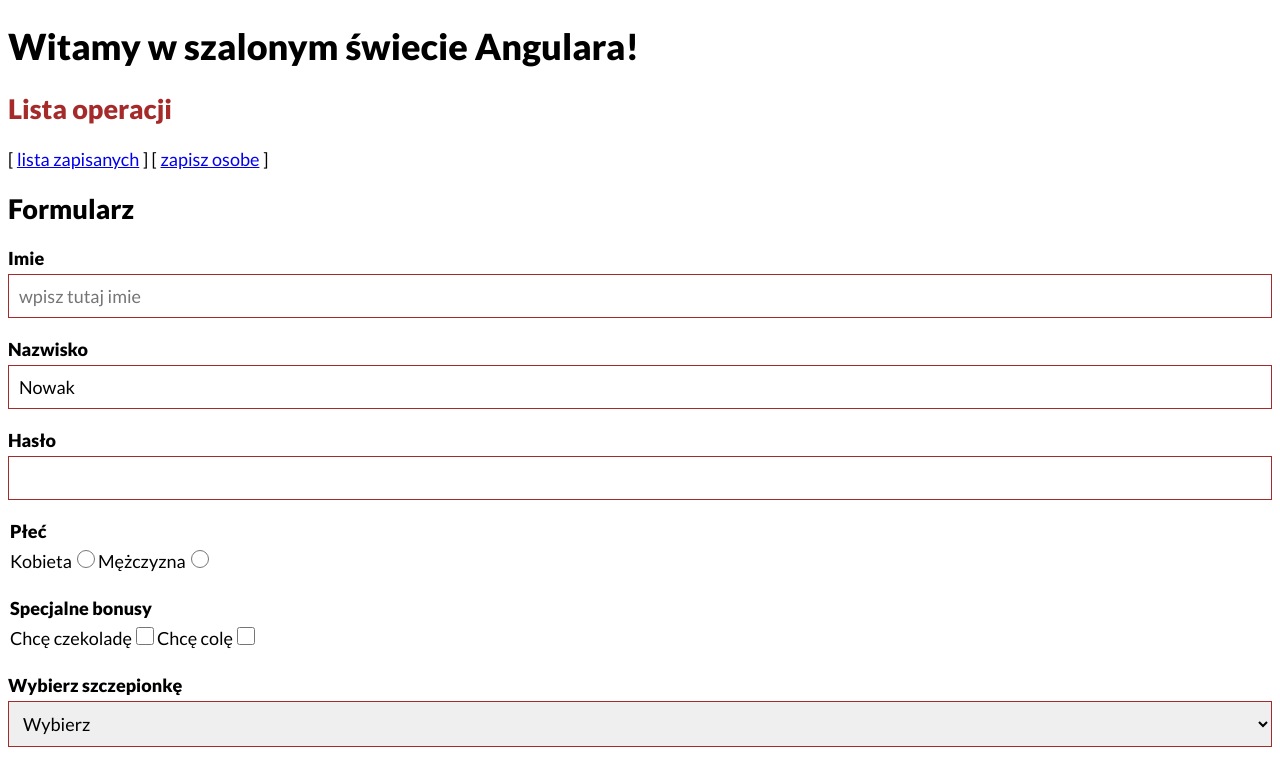
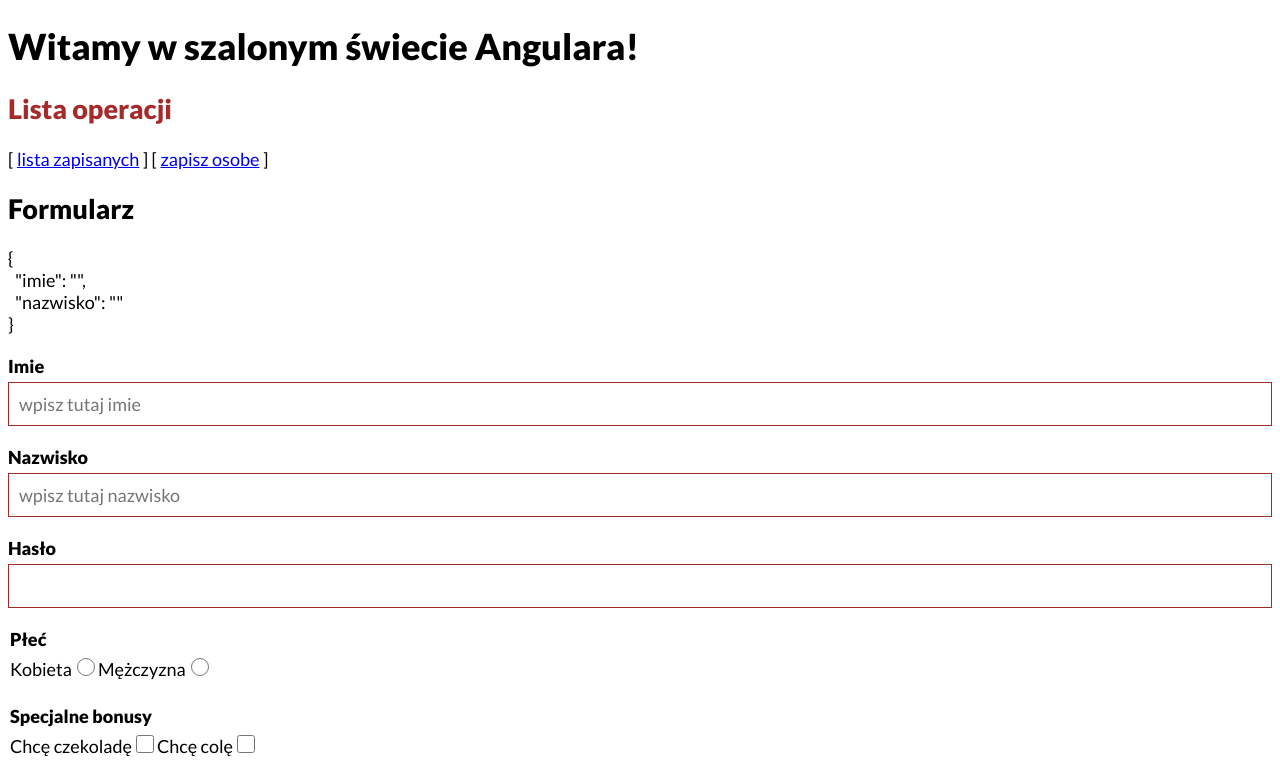
Before and after one commit to hubertmuller/zdjavapol87-angular, an Angular app: page /dodaj in a window 1280 px wide. Shown: the top 769 px of the page. Built offline with nearby package versions, Linux system fonts and the light colour scheme.

Commit message:
formularz - start

```diff
--- a/src/app/app.module.ts
+++ b/src/app/app.module.ts
@@ -7,6 +7,7 @@ import { TabelaComponent } from './tabela/tabela.component';
 import { HttpClientModule } from '@angular/common/http';
 import { NaglowekComponent } from './naglowek/naglowek.component';
 import { FormularzComponent } from './formularz/formularz.component';
+import {ReactiveFormsModule} from '@angular/forms';
 
 @NgModule({
   declarations: [
@@ -18,7 +19,8 @@ import { FormularzComponent } from './formularz/formularz.component';
   imports: [
     BrowserModule,
     AppRoutingModule,
-    HttpClientModule
+    HttpClientModule,
+    ReactiveFormsModule
   ],
   providers: [],
   bootstrap: [AppComponent]
--- a/src/app/formularz/formularz.component.html
+++ b/src/app/formularz/formularz.component.html
@@ -1,17 +1,21 @@
 <h2>Formularz</h2>
 
-<form method="get" action="index.html" name="forma">
+<pre>
+{{ forma.value | json }}
+</pre>
+
+<form [formGroup]="forma" method="get" action="index.html" name="forma">
 
   <div id="blad"></div>
 
   <div>
     <label for="imieid">Imie</label>
-    <input type="text" name="imie" id="imieid" placeholder="wpisz tutaj imie">
+    <input formControlName="imie" type="text" name="imie" id="imieid" placeholder="wpisz tutaj imie">
   </div>
 
   <div>
     <label for="nazwiskoid">Nazwisko</label>
-    <input type="text" name="nazwisko" class="styl1 styl2" id="nazwiskoid" value="Nowak" placeholder="wpisz tutaj nazwisko">
+    <input formControlName="nazwisko" type="text" name="nazwisko" class="styl1 styl2" id="nazwiskoid" value="Nowak" placeholder="wpisz tutaj nazwisko">
   </div>
 
   <div>
--- a/src/app/formularz/formularz.component.ts
+++ b/src/app/formularz/formularz.component.ts
@@ -1,4 +1,5 @@
 import { Component, OnInit } from '@angular/core';
+import {FormControl, FormGroup} from '@angular/forms';
 
 @Component({
   selector: 'app-formularz',
@@ -7,6 +8,11 @@ import { Component, OnInit } from '@angular/core';
 })
 export class FormularzComponent implements OnInit {
 
+  public forma = new FormGroup({
+    imie: new FormControl('', {}),
+    nazwisko: new FormControl('', {}),
+  });
+
   constructor() { }
 
   ngOnInit(): void {
```
